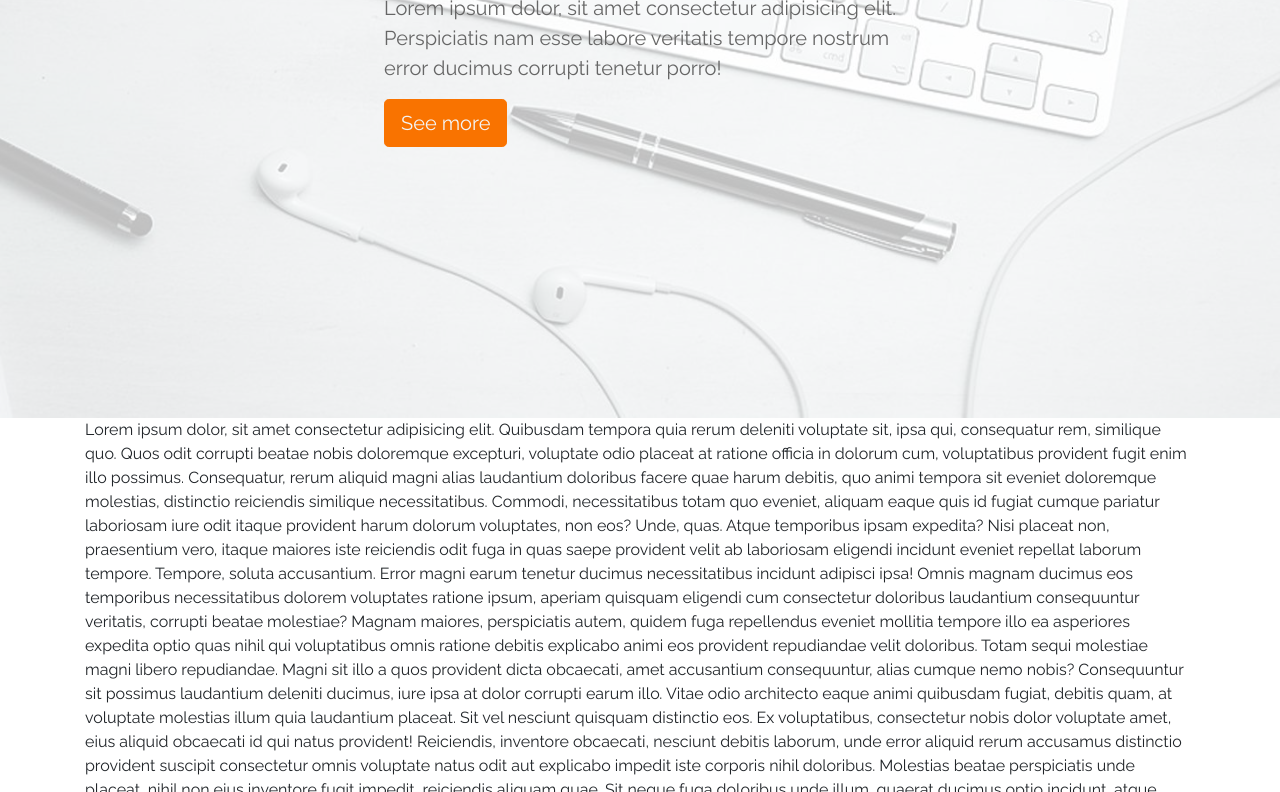
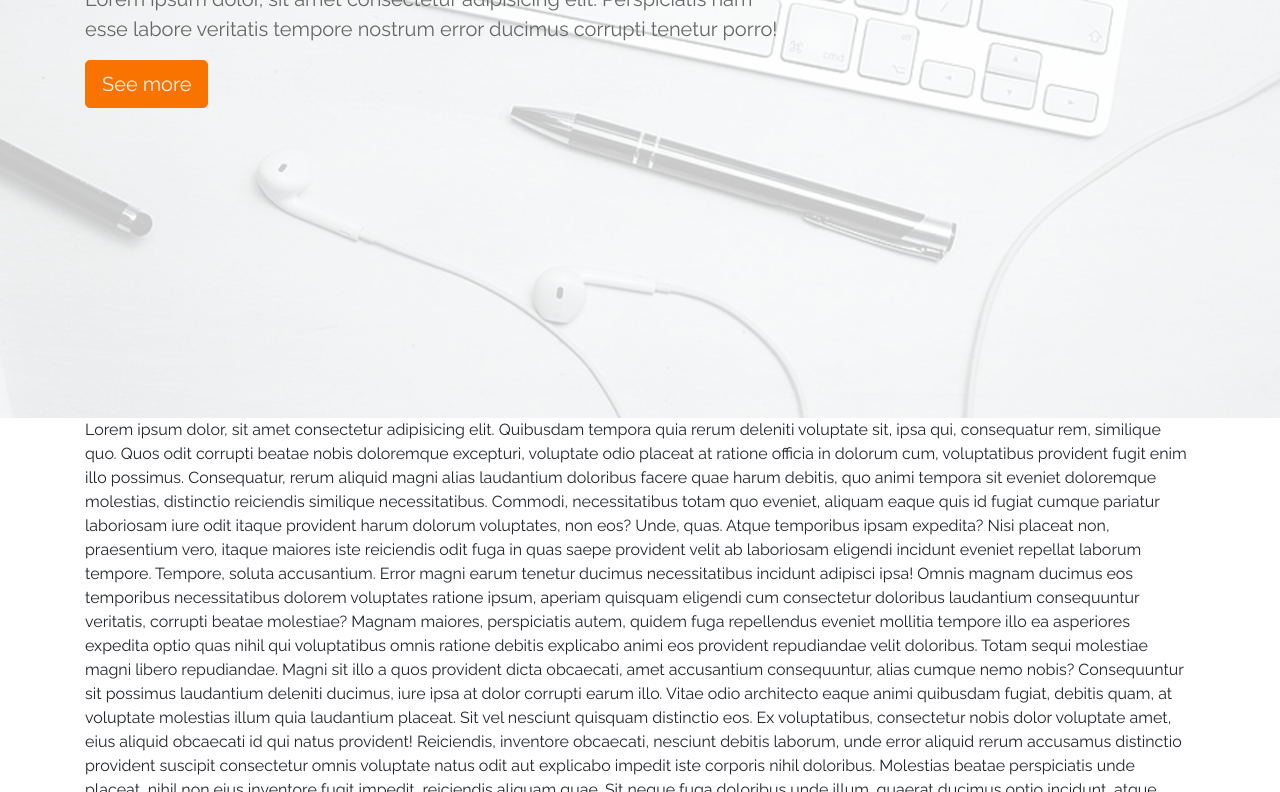
Before and after one commit to miptleha/sample-sites, a plain HTML site: page Created/saad/index.html in a window 1280 px wide. Shown: the part 382-1174 px from the top of the page. Drawn offline with Linux system fonts and the light colour scheme.

Commit message:
fix for jumbotron

```diff
--- a/Created/saad/css/site.css
+++ b/Created/saad/css/site.css
@@ -28,7 +28,6 @@ body {
     height: 100vh;
     flex-direction: column;
     position: relative;
-    padding-left: 30%;
 }
 .s-jumbotron-title {
     font-size: 2.5rem;
@@ -45,9 +44,8 @@ body {
     background-color: #f97300;
     color: #f4f4f4;
 }
-.s-jumbotron-wrapper {
-    max-width: 60%;
-    z-index: 2;
+.s-jumbotron .container {
+    position: relative;
 }
 .s-overlay {
     position: absolute;
@@ -55,5 +53,5 @@ body {
     right: 0;
     top: 0;
     bottom: 0;
-    background-color: rgba(255, 255, 255, .75);
+    background-color: rgba(255, 255, 255, .79);
 }
--- a/Created/saad/index.html
+++ b/Created/saad/index.html
@@ -46,7 +46,7 @@
     </header>
     <section class="s-jumbotron">
         <div class="s-overlay"></div>
-        <div class="s-jumbotron-wrapper">
+        <div class="container">
             <h2 class="s-jumbotron-title">Hello, Welcome To My official Website</h2>
             <p class="s-jumbotron-text">Lorem ipsum dolor, sit amet consectetur adipisicing elit. Perspiciatis nam esse labore
                 veritatis tempore nostrum error ducimus corrupti tenetur porro!</p>
```
